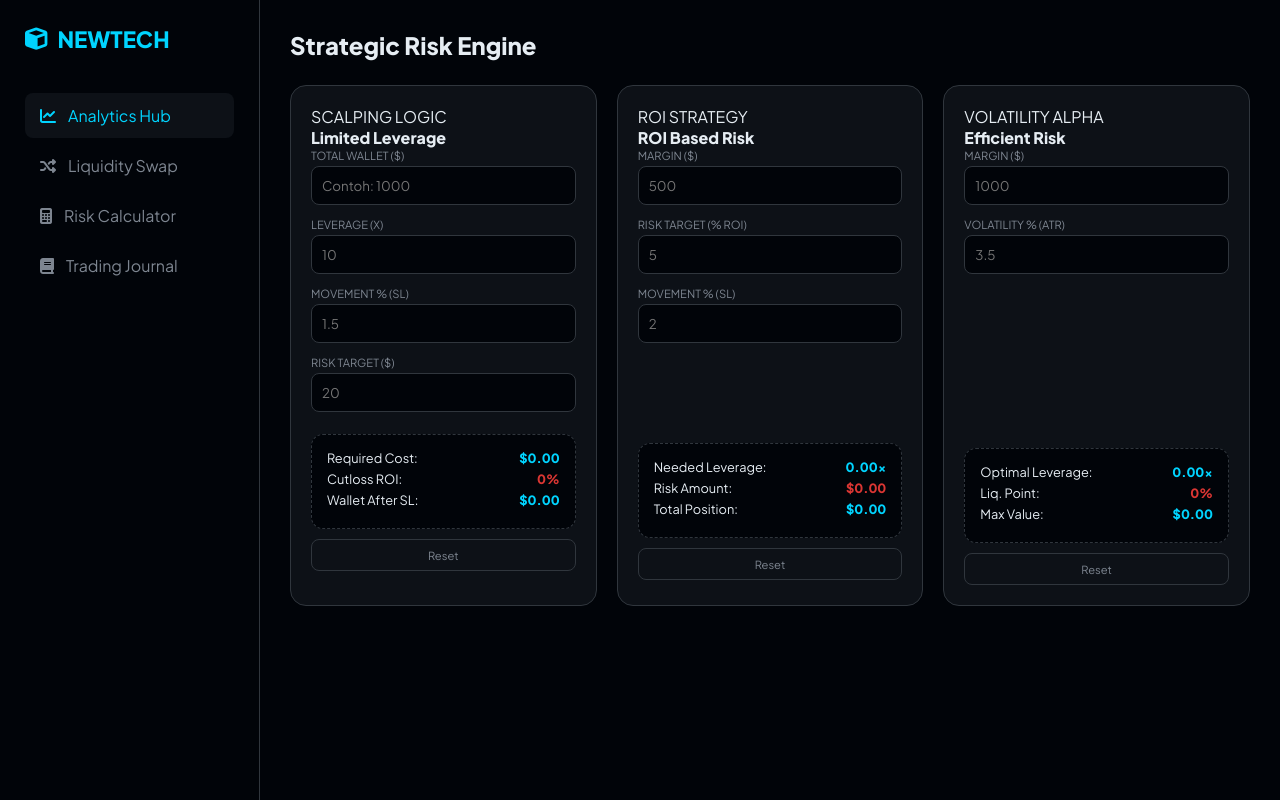
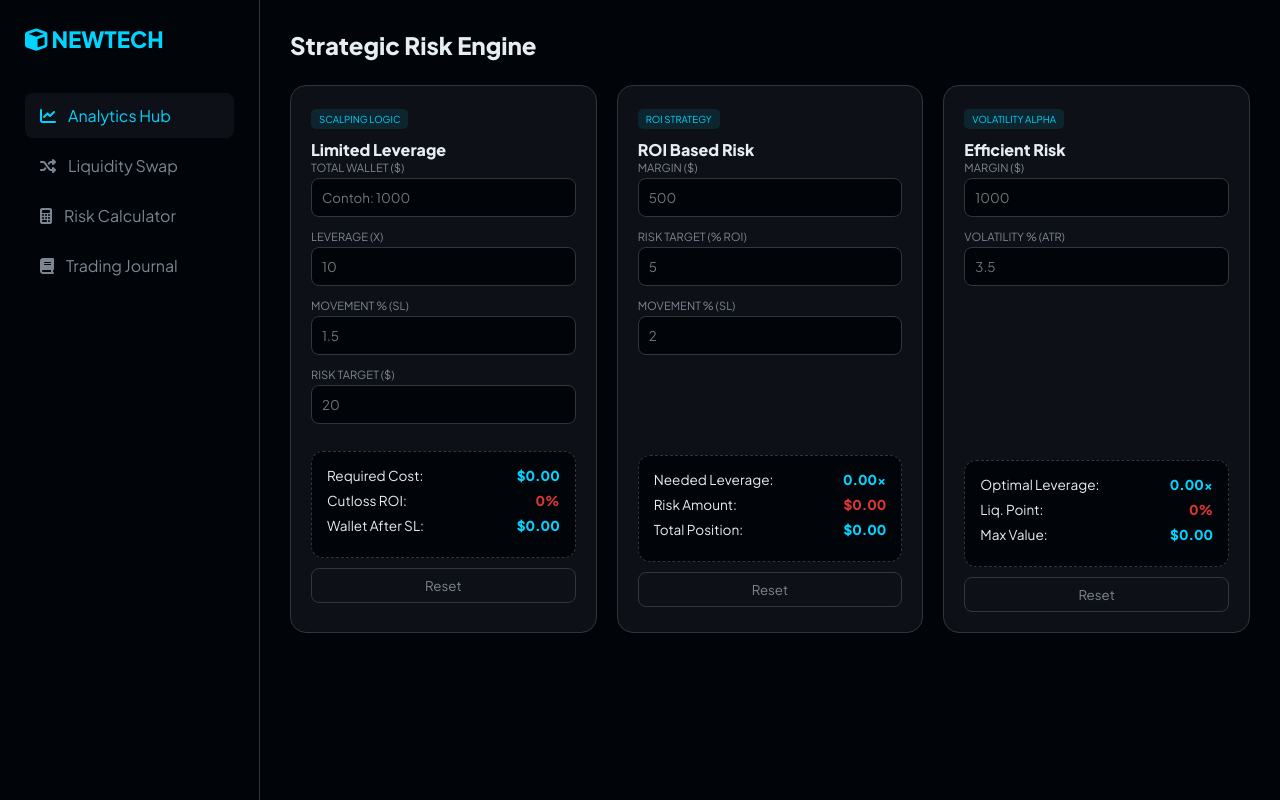
Before and after one commit to harisganteng12/newtech, a PHP site: page / in a window 1280 px wide. Run offline with PHP 8.4, Linux system fonts and the light colour scheme.

Commit message:
Refactor CSS styles and add tag class
Added a new class 'tag' for styling tags and adjusted margins for better layout.

```diff
--- a/style.css
+++ b/style.css
@@ -7,7 +7,6 @@
     --accent-dim: rgba(0, 212, 255, 0.1);
     --text-main: #e6edf3;
     --text-dim: #7d8590;
-    --success: #238636;
     --danger: #da3633;
 }
 
@@ -17,31 +16,24 @@ body { background: var(--bg-body); color: var(--text-main); }
 .layout { display: grid; grid-template-columns: 260px 1fr; min-height: 100vh; }
 
 .sidebar { background: #010409; border-right: 1px solid var(--border); padding: 25px; height: 100vh; position: sticky; top: 0; }
-.brand { font-size: 1.4rem; font-weight: 800; color: var(--accent); margin-bottom: 40px; display: flex; align-items: center; gap: 10px; }
+.brand { font-size: 1.4rem; font-weight: 800; color: var(--accent); margin-bottom: 40px; }
 .nav-menu { list-style: none; }
-.nav-item { padding: 12px 15px; border-radius: 8px; color: var(--text-dim); cursor: pointer; margin-bottom: 5px; display: flex; align-items: center; gap: 12px; transition: 0.2s; }
-.nav-item:hover, .nav-item.active { background: var(--bg-card); color: var(--accent); }
+.nav-item { padding: 12px 15px; border-radius: 8px; color: var(--text-dim); cursor: pointer; margin-bottom: 5px; display: flex; align-items: center; gap: 12px; }
+.nav-item.active { background: var(--bg-card); color: var(--accent); }
 
 .main-content { padding: 30px; }
 .page { display: none; }
 .page.active { display: block; }
 
-.card { background: var(--bg-card); border: 1px solid var(--border); border-radius: 16px; padding: 20px; margin-bottom: 20px; }
+.card { background: var(--bg-card); border: 1px solid var(--border); border-radius: 16px; padding: 20px; }
 .calc-grid { display: grid; grid-template-columns: repeat(3, 1fr); gap: 20px; }
 
+.tag { background: var(--accent-dim); color: var(--accent); font-size: 0.6rem; padding: 4px 8px; border-radius: 5px; display: inline-block; margin-bottom: 10px; }
 label { display: block; font-size: 0.7rem; color: var(--text-dim); margin-bottom: 4px; text-transform: uppercase; }
 input { width: 100%; padding: 10px; background: var(--bg-input); border: 1px solid var(--border); border-radius: 8px; color: white; margin-bottom: 12px; }
-input:focus { border-color: var(--accent); outline: none; }
 
-.res-container { background: var(--bg-input); padding: 15px; border-radius: 12px; border: 1px dashed var(--border); margin-top: 10px; }
-.res-line { display: flex; justify-content: space-between; font-size: 0.8rem; margin-bottom: 5px; }
+.res-container { background: var(--bg-input); padding: 15px; border-radius: 12px; border: 1px dashed var(--border); margin-top: 15px; }
+.res-line { display: flex; justify-content: space-between; font-size: 0.85rem; margin-bottom: 8px; }
 .res-val { font-weight: 800; color: var(--accent); }
 
-.btn-action { width: 100%; padding: 12px; background: var(--accent); border: none; border-radius: 8px; font-weight: bold; cursor: pointer; }
-.btn-reset { width: 100%; background: transparent; border: 1px solid var(--border); color: var(--text-dim); padding: 8px; border-radius: 8px; margin-top: 10px; cursor: pointer; font-size: 0.7rem; }
-
-.stat-row { display: grid; grid-template-columns: repeat(3, 1fr); gap: 20px; margin-bottom: 25px; }
-.stat-card { background: var(--bg-card); border: 1px solid var(--border); padding: 20px; border-radius: 16px; }
-
-table { width: 100%; border-collapse: collapse; }
-td, th { padding: 12px; text-align: left; border-bottom: 1px solid var(--border); }
+.btn-reset { width: 100%; background: transparent; border: 1px solid var(--border); color: var(--text-dim); padding: 8px; border-radius: 8px; margin-top: 10px; cursor: pointer; }
```
